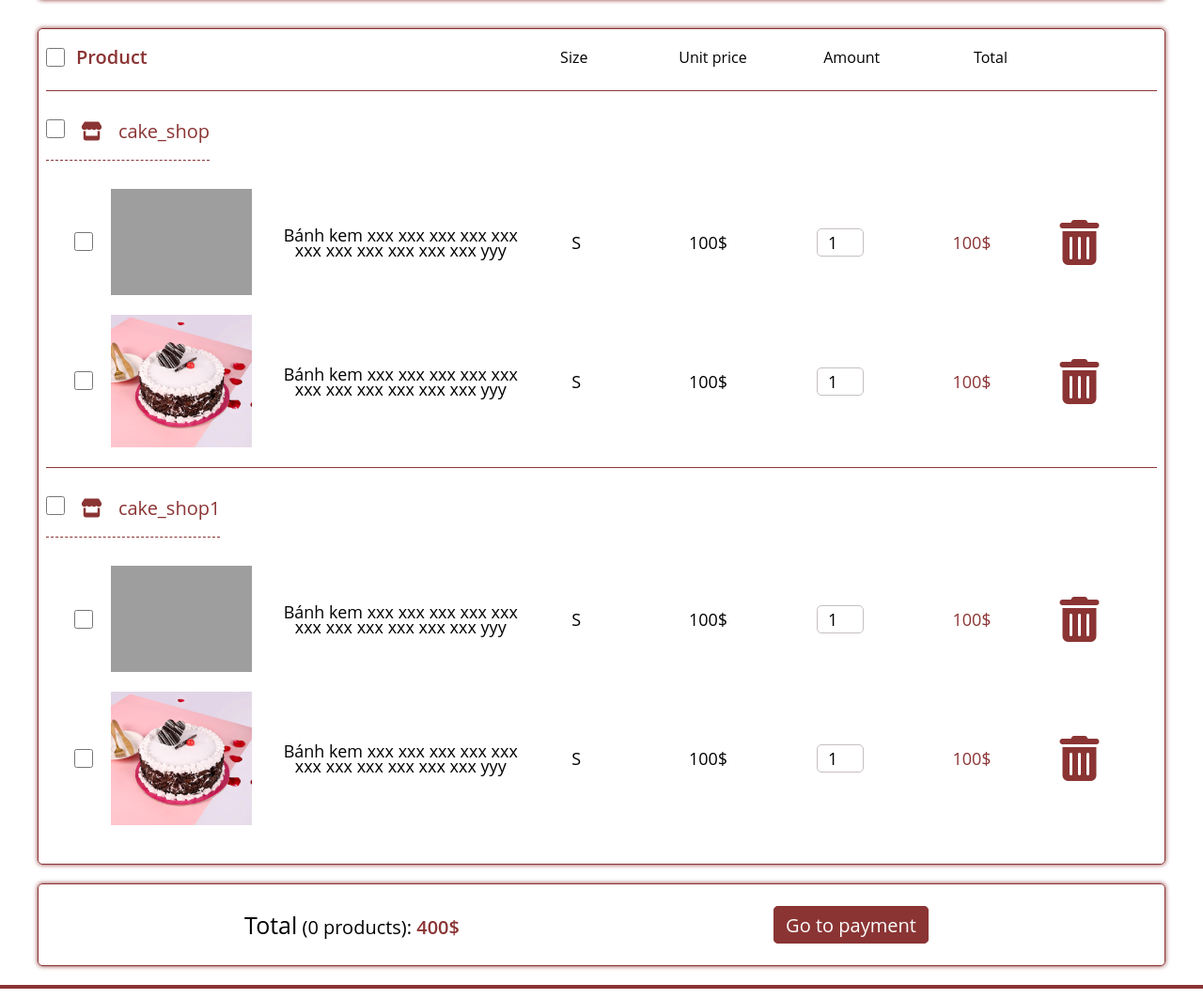
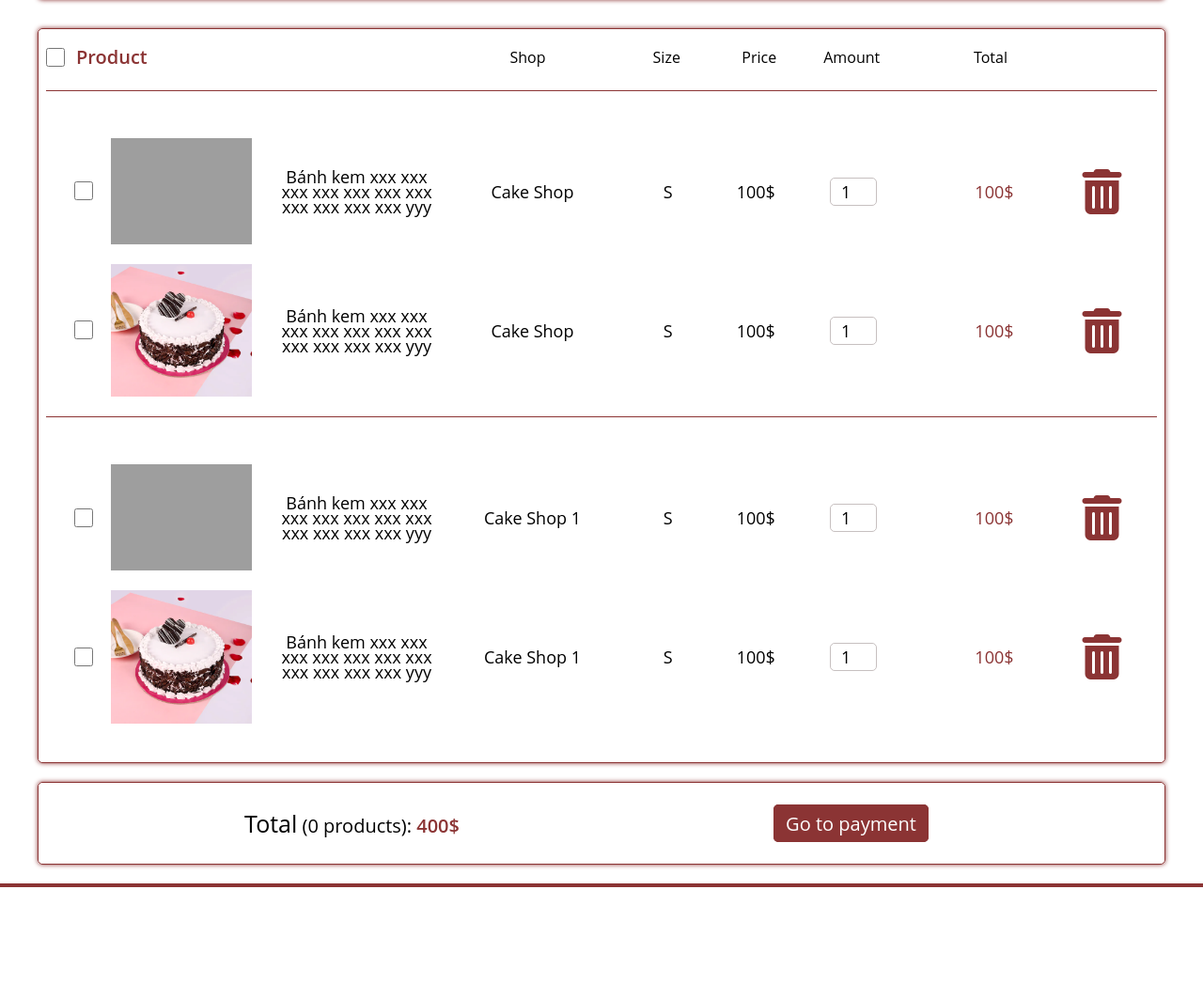
Before and after one commit to duong0011/funnyDonut, a CodeIgniter 4 app: the page made by app/Views/shoppingCart.php in a window 1280 px wide. Shown: the part 260-1323 px from the top of the page at 94% size. Run offline with PHP 8.4 and a stand-in for CodeIgniter, Linux system fonts and the light colour scheme; the template is opened without the code that fills it, so the values that code supplies are empty; some libraries are stand-ins or nearby versions; grey boxes are pictures that could not be loaded.

Commit message:
update shopping cart

```diff
--- a/app/Views/shoppingCart.php
+++ b/app/Views/shoppingCart.php
@@ -580,14 +580,15 @@
                 <div class="product-list">
                     <div class="row product-detail">
                         <input type="checkbox" name="" id="">
-                        <span class="col l-5">Product</span>
+                        <span class="col l-4">Product</span>
+                        <span class="col l-2">Shop</span>
                         <span class="col l-1">Size</span>
-                        <span class="col l-2">Unit price</span>
+                        <span class="col l-1">Price</span>
                         <span class="col l-1">Amount</span>
                         <span class="col l-2">Total</span>
                     </div>
                     <div class="shop row">
-                        <div class="shop-name">
+                        <div class="shop-name" style="display: none;">
                             <div class="input-check">
                                 <input type="checkbox" name="" id="">
                                 <i class="fa-solid fa-store col l-6"></i>
@@ -602,17 +603,20 @@
                                 <div class="col l-2 product-img">
                                     <img src="<?= base_url()?>/assets/img/checkout/product-img.png" alt="">
                                 </div>
-                                <div class="col l-3 product-name">
+                                <div class="col l-2 product-name">
                                     <span>Bánh kem xxx xxx xxx xxx xxx xxx xxx xxx xxx xxx xxx yyy</span>
                                 </div>
-                                <div class="product-size col l-1">
+                                <div class="product__name--shop col l-2">
+                                    <span>Cake Shop</span>
+                                </div>
+                                <div class="product-size col l-1" style="margin-left: 4px;">
                                     <span>S</span>
                                 </div>
-                                <div class="col l-2 product-unit-price">100$</div>
-                                <div class="col l-1 product-amount">
+                                <div class="col l-1 product-unit-price">100$</div>
+                                <div class="col l-1 product-amount" style="margin-left: 10px;">
                                     <input type="number" name="" id="" value="1" class="amount-number">
                                 </div>
-                                <div class="col l-2 product-total" style="color:var(--header-color);">100$</div>
+                                <div class="col l-2 product-total" style="color:var(--header-color); margin-left: 10px;">100$</div>
                                 <i class="fa-solid fa-trash-can icon-delete"></i>
                             </div>
                             <div class="product-shop row">
@@ -622,23 +626,27 @@
                                 <div class="col l-2 product-img">
                                     <img src="<?= base_url()?>/assets/img/checkout/product-img1.png" alt="">
                                 </div>
-                                <div class="col l-3 product-name">
+                                <div class="col l-2 product-name">
                                     <span>Bánh kem xxx xxx xxx xxx xxx xxx xxx xxx xxx xxx xxx yyy</span>
                                 </div>
-                                <div class="product-size col l-1">
+                                <div class="product__name--shop col l-2">
+                                    <span>Cake Shop</span>
+                                </div>
+
+                                <div class="product-size col l-1" style="margin-left: 4px;">
                                     <span>S</span>
                                 </div>
-                                <div class="col l-2 product-unit-price">100$</div>
-                                <div class="col l-1 product-amount">
+                                <div class="col l-1 product-unit-price">100$</div>
+                                <div class="col l-1 product-amount" style="margin-left: 10px;">
                                     <input type="number" name="" id="" value="1" class="amount-number">
                                 </div>
-                                <div class="col l-2 product-total" style="color:var(--header-color);">100$</div>
+                                <div class="col l-2 product-total" style="color:var(--header-color); margin-left: 10px;">100$</div>
                                 <i class="fa-solid fa-trash-can icon-delete"></i>
                             </div>
                         </div>
                     </div>
                     <div class="shop row">
-                        <div class="shop-name">
+                        <div class="shop-name" style="display: none;">
                             <div class="input-check">
                                 <input type="checkbox" name="" id="">
                                 <i class="fa-solid fa-store col l-6"></i>
@@ -653,17 +661,22 @@
                                 <div class="col l-2 product-img">
                                     <img src="<?= base_url()?>/assets/img/checkout/product-img.png" alt="">
                                 </div>
-                                <div class="col l-3 product-name">
+                                <div class="col l-2 product-name">
                                     <span>Bánh kem xxx xxx xxx xxx xxx xxx xxx xxx xxx xxx xxx yyy</span>
                                 </div>
-                                <div class="product-size col l-1">
+
+                                <div class="product__name--shop col l-2">
+                                    <span>Cake Shop 1</span>
+                                </div>
+                                <div class="product-size col l-1" style="margin-left: 4px;">
                                     <span>S</span>
                                 </div>
-                                <div class="col l-2 product-unit-price">100$</div>
-                                <div class="col l-1 product-amount">
+
+                                <div class="col l-1 product-unit-price">100$</div>
+                                <div class="col l-1 product-amount" style="margin-left: 10px;">
                                     <input type="number" name="" id="" value="1" class="amount-number">
                                 </div>
-                                <div class="col l-2 product-total" style="color:var(--header-color);">100$</div>
+                                <div class="col l-2 product-total" style="color:var(--header-color); margin-left: 10px;">100$</div>
                                 <i class="fa-solid fa-trash-can icon-delete"></i>
                             </div>
                             <div class="product-shop row">
@@ -673,17 +686,22 @@
                                 <div class="col l-2 product-img">
                                     <img src="<?= base_url()?>/assets/img/checkout/product-img1.png" alt="">
                                 </div>
-                                <div class="col l-3 product-name">
+                                <div class="col l-2 product-name">
                                     <span>Bánh kem xxx xxx xxx xxx xxx xxx xxx xxx xxx xxx xxx yyy</span>
                                 </div>
-                                <div class="product-size col l-1">
+
+                                <div class="product__name--shop col l-2">
+                                    <span>Cake Shop 1</span>
+                                </div>
+
+                                <div class="product-size col l-1" style="margin-left: 4px;">
                                     <span>S</span>
                                 </div>
-                                <div class="col l-2 product-unit-price">100$</div>
-                                <div class="col l-1 product-amount">
+                                <div class="col l-1 product-unit-price">100$</div>
+                                <div class="col l-1 product-amount" style="margin-left: 10px;">
                                     <input type="number" name="" id="" value="1" class="amount-number">
                                 </div>
-                                <div class="col l-2 product-total" style="color:var(--header-color);">100$</div>
+                                <div class="col l-2 product-total" style="color:var(--header-color); margin-left: 10px;">100$</div>
                                 <i class="fa-solid fa-trash-can icon-delete"></i>
                             </div>
                         </div>
```
